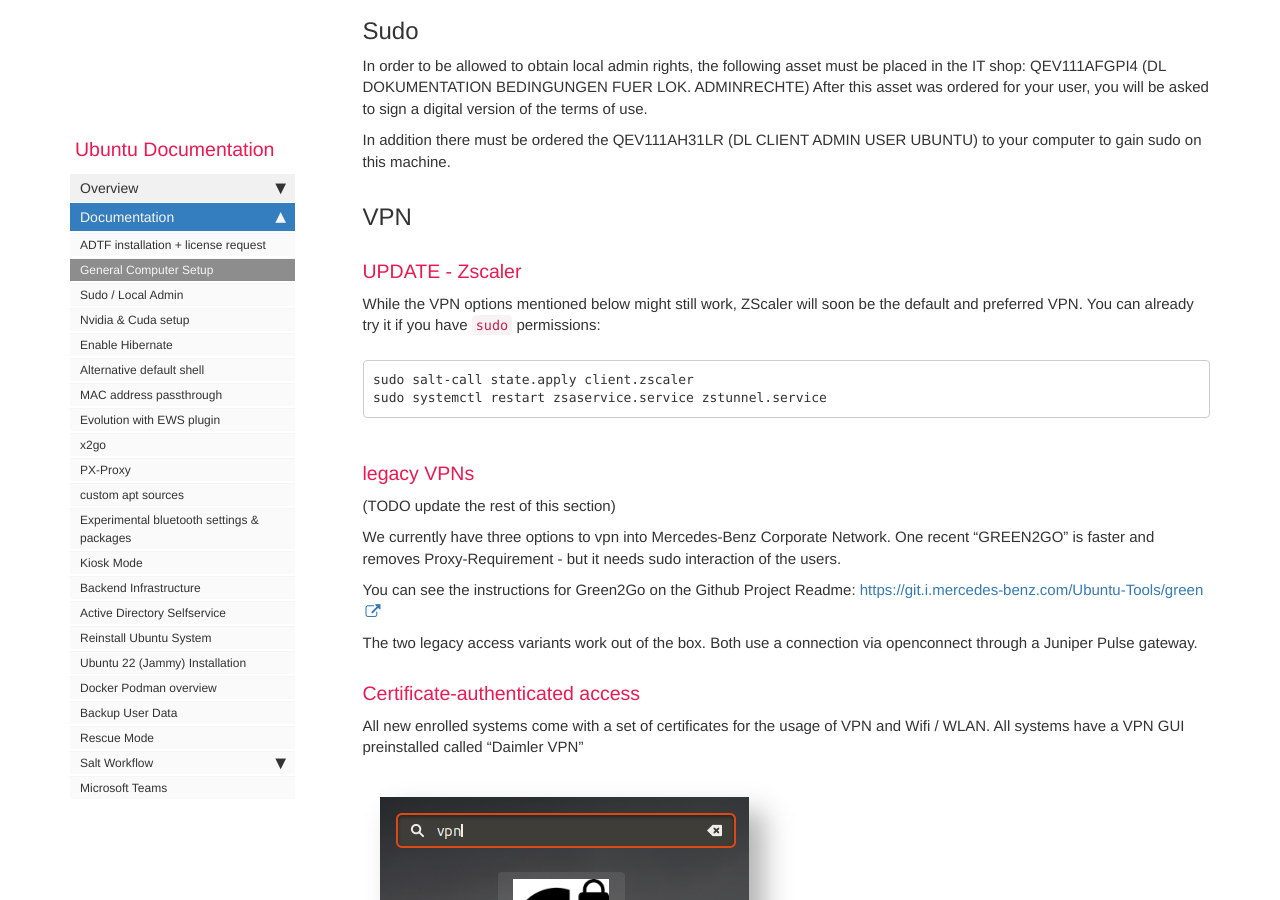
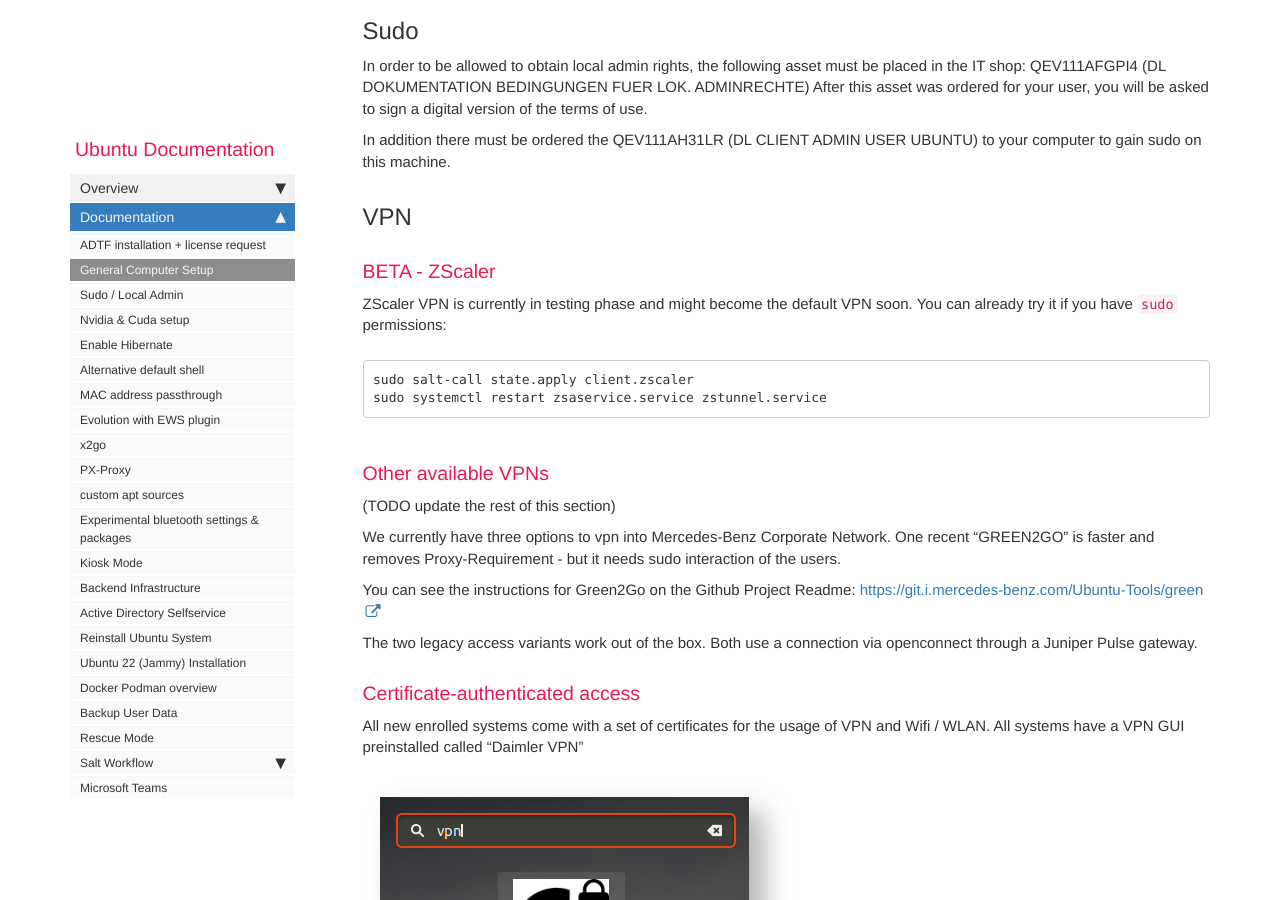
Before and after one commit to RajputPawan/Prometheus, a Jekyll site: the page built from pages/docs/generalsetup.md, in a window 1280 px wide and 900 px high, scrolled down 2063 px. Built offline with Jekyll 4.4.1, drawn with Linux system fonts in a browser that asks for light colours; comment, search, counter and statistics services are not loaded; some of the changed text lies outside the part shown.

Commit message:
use more careful wording about zscaler

```diff
--- a/pages/docs/generalsetup.md
+++ b/pages/docs/generalsetup.md
@@ -60,15 +60,15 @@
 
 ## VPN
 
-### UPDATE - Zscaler
+### BETA - ZScaler
 
-While the VPN options mentioned below might still work, ZScaler will soon be the default and preferred VPN.
+ZScaler VPN is currently in testing phase and might become the default VPN soon.
 You can already try it if you have `sudo` permissions:
 
     sudo salt-call state.apply client.zscaler
     sudo systemctl restart zsaservice.service zstunnel.service
 
-### legacy VPNs
+### Other available VPNs
 
 (TODO update the rest of this section)
 
```
